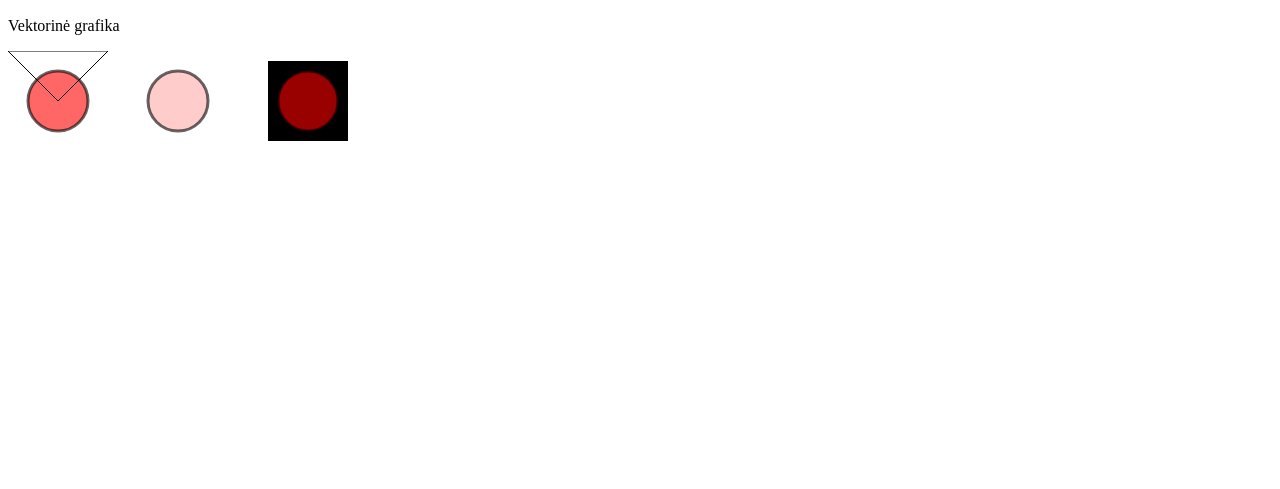
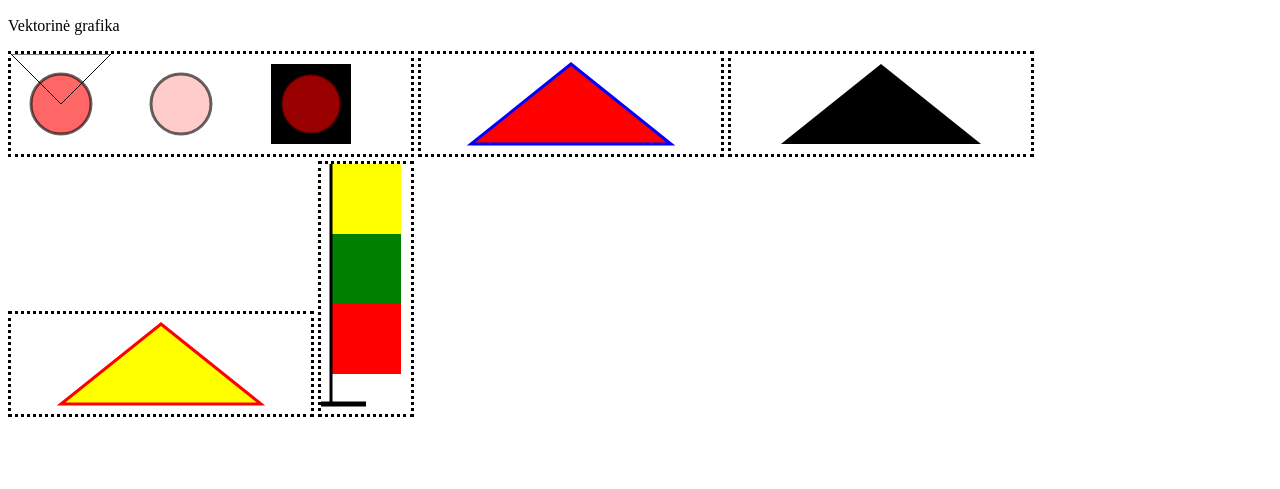
Before and after one commit to grifass/web, a plain HTML site: page index.html in a window 1280 px wide. Shown: the part 463-952 px from the top of the page. After the commit the page ends 892 px from the top, so only its background shows below. Drawn offline with Linux system fonts and the light colour scheme.

Commit message:
“pirmas

```diff
--- a/index.html
+++ b/index.html
@@ -22,7 +22,7 @@
     <video src="Video/Swif.mp4" controls>
     </video>
     <p>Vektorinė grafika</p>
-    <svg width="800" height="700">
+    <svg width="400" height="100" style="border-style: dotted;">
       <rect x="260" y="10" width="80" height="80"></rect>
 
       <circle cx="50" cy="50" r="30" stroke="black" stroke-width="3"
@@ -37,9 +37,22 @@
       <path d="M0 0 L50 50" stroke="black"></path>
       <path d="M100 0 L50 50" stroke="black"></path>
       <path d="M0 0 L100 00" stroke="black"></path>
+    </svg>
+      <svg width="300" height="100" style="border-style: dotted;">
+        <path d="M150 10 L50 90 250 90 z" fill="red" stroke="blue" stroke-width="3"></path>
+    </svg>
+    <svg width="300" height="100" style="border-style: dotted;">
+      <path d="M150 10 L50 90 250 90 z" fill="black"></path>
+  </svg>
+  <svg width="300" height="100" style="border-style: dotted;">
+    <path d="M150 10 L50 90 250 90 z" fill="yellow" stroke="red" stroke-width="3"></path>
 </svg>
-      <svg width="800" height="700">
-        <path d="M500 10 L400 90 600 90 z" fill="red"></path>
-  </svg>
+<svg width="90" height="250" style="border-style: dotted;">
+    <rect x="10" y="0" width="70" height="70" fill="yellow"></rect>
+    <rect x="10" y="70" width="70" height="70" fill="green"></rect>
+    <rect x="10" y="140" width="70" height="70" fill="red"></rect>
+    <path d="M10 0 L10 240" stroke="black" stroke-width="3"></path>
+    <path d="M0 240 L45 240" stroke="black" stroke-width="5"></path>
+</svg>
   </body>
 </html>
```
